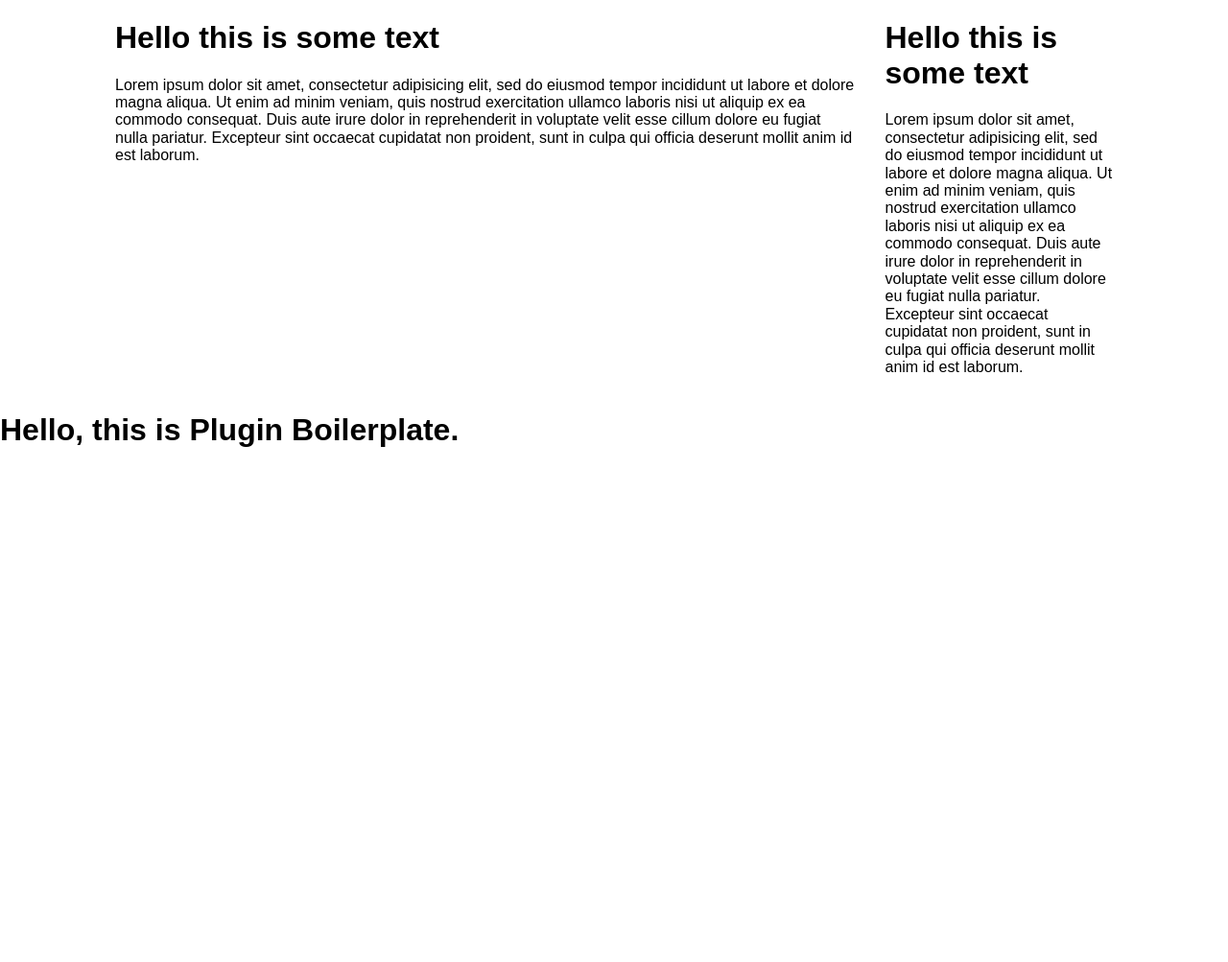
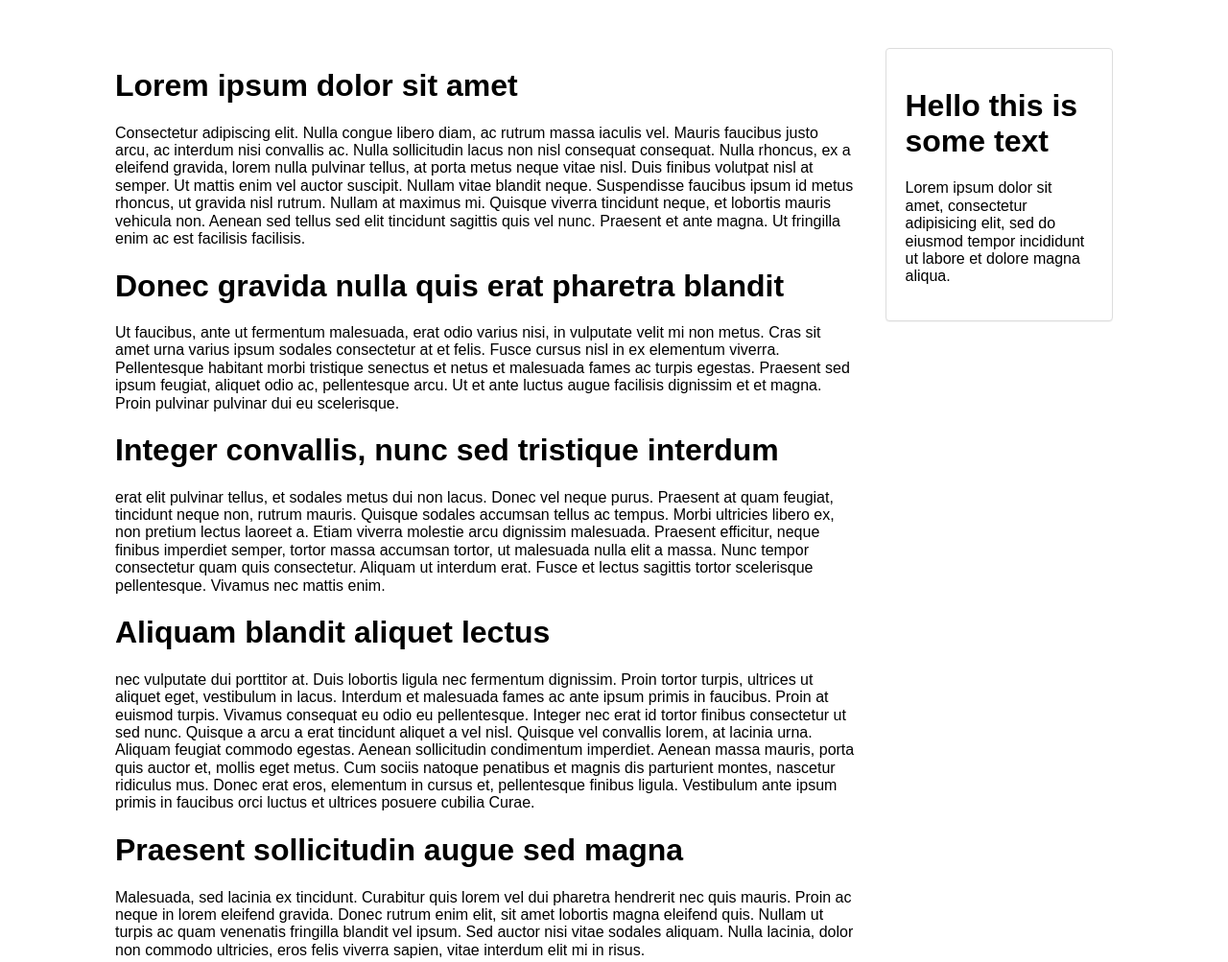
Before and after one commit to patryknawolski/icky, a website built with webpack: page demo/index.html in a window 1280 px wide. Shown: the top 1003 px of the page at 96% size. Before the commit the page ends 800 px from the top, so only its background shows below. Built offline with nearby package versions, Linux system fonts and the light colour scheme.

Commit message:
Update demo content

```diff
--- a/demo/css/demo.css
+++ b/demo/css/demo.css
@@ -1,3 +1,5 @@
+/* Base */
+
 body {
   box-sizing: border-box;
 }
@@ -5,6 +7,8 @@ body {
 body * {
   box-sizing: inherit;
 }
+
+/* Grid */
 
 .container {
   max-width: 1070px;
@@ -14,6 +18,11 @@ body * {
 
 .row {
   margin: 0 -15px;
+}
+
+.row--flex {
+  display: flex;
+  flex-wrap: wrap;
 }
 
 .row::before,
@@ -38,3 +47,19 @@ body * {
 .col-9 {
   width: 75%;
 }
+
+/* Components */
+
+.panel {
+  padding: 20px;
+  background-color: #fff;
+  border: 1px solid #ddd;
+  border-radius: 4px;
+  box-shadow: 0 1px 1px rgba(0,0,0,.05);
+}
+
+/* Layout */
+
+body {
+  margin: 50px 0 100px;
+}
--- a/demo/index.html
+++ b/demo/index.html
@@ -8,15 +8,31 @@
     <link rel="stylesheet" href="css/demo.css" />
   </head>
   <body>
-    <div class="container">
-      <div class="row">
-        <div class="col-9">
-          <h1>Hello this is some text</h1>
-          <p>Lorem ipsum dolor sit amet, consectetur adipisicing elit, sed do eiusmod tempor incididunt ut labore et dolore magna aliqua. Ut enim ad minim veniam, quis nostrud exercitation ullamco laboris nisi ut aliquip ex ea commodo consequat. Duis aute irure dolor in reprehenderit in voluptate velit esse cillum dolore eu fugiat nulla pariatur. Excepteur sint occaecat cupidatat non proident, sunt in culpa qui officia deserunt mollit anim id est laborum.</p>
-        </div>
-        <div class="col-3">
-          <h1>Hello this is some text</h1>
-          <p>Lorem ipsum dolor sit amet, consectetur adipisicing elit, sed do eiusmod tempor incididunt ut labore et dolore magna aliqua. Ut enim ad minim veniam, quis nostrud exercitation ullamco laboris nisi ut aliquip ex ea commodo consequat. Duis aute irure dolor in reprehenderit in voluptate velit esse cillum dolore eu fugiat nulla pariatur. Excepteur sint occaecat cupidatat non proident, sunt in culpa qui officia deserunt mollit anim id est laborum.</p>
+    <div class="wrapper">
+      <div class="container">
+        <div class="row row--flex">
+          <div class="col-9">
+            <h1>Lorem ipsum dolor sit amet</h1>
+            <p>Consectetur adipiscing elit. Nulla congue libero diam, ac rutrum massa iaculis vel. Mauris faucibus justo arcu, ac interdum nisi convallis ac. Nulla sollicitudin lacus non nisl consequat consequat. Nulla rhoncus, ex a eleifend gravida, lorem nulla pulvinar tellus, at porta metus neque vitae nisl. Duis finibus volutpat nisl at semper. Ut mattis enim vel auctor suscipit. Nullam vitae blandit neque. Suspendisse faucibus ipsum id metus rhoncus, ut gravida nisl rutrum. Nullam at maximus mi. Quisque viverra tincidunt neque, et lobortis mauris vehicula non. Aenean sed tellus sed elit tincidunt sagittis quis vel nunc. Praesent et ante magna. Ut fringilla enim ac est facilisis facilisis.</p>
+
+            <h1>Donec gravida nulla quis erat pharetra blandit</h1>
+            <p>Ut faucibus, ante ut fermentum malesuada, erat odio varius nisi, in vulputate velit mi non metus. Cras sit amet urna varius ipsum sodales consectetur at et felis. Fusce cursus nisl in ex elementum viverra. Pellentesque habitant morbi tristique senectus et netus et malesuada fames ac turpis egestas. Praesent sed ipsum feugiat, aliquet odio ac, pellentesque arcu. Ut et ante luctus augue facilisis dignissim et et magna. Proin pulvinar pulvinar dui eu scelerisque.</p>
+
+            <h1>Integer convallis, nunc sed tristique interdum</h1>
+            <p>erat elit pulvinar tellus, et sodales metus dui non lacus. Donec vel neque purus. Praesent at quam feugiat, tincidunt neque non, rutrum mauris. Quisque sodales accumsan tellus ac tempus. Morbi ultricies libero ex, non pretium lectus laoreet a. Etiam viverra molestie arcu dignissim malesuada. Praesent efficitur, neque finibus imperdiet semper, tortor massa accumsan tortor, ut malesuada nulla elit a massa. Nunc tempor consectetur quam quis consectetur. Aliquam ut interdum erat. Fusce et lectus sagittis tortor scelerisque pellentesque. Vivamus nec mattis enim.</p>
+
+            <h1>Aliquam blandit aliquet lectus</h1>
+            <p>nec vulputate dui porttitor at. Duis lobortis ligula nec fermentum dignissim. Proin tortor turpis, ultrices ut aliquet eget, vestibulum in lacus. Interdum et malesuada fames ac ante ipsum primis in faucibus. Proin at euismod turpis. Vivamus consequat eu odio eu pellentesque. Integer nec erat id tortor finibus consectetur ut sed nunc. Quisque a arcu a erat tincidunt aliquet a vel nisl. Quisque vel convallis lorem, at lacinia urna. Aliquam feugiat commodo egestas. Aenean sollicitudin condimentum imperdiet. Aenean massa mauris, porta quis auctor et, mollis eget metus. Cum sociis natoque penatibus et magnis dis parturient montes, nascetur ridiculus mus. Donec erat eros, elementum in cursus et, pellentesque finibus ligula. Vestibulum ante ipsum primis in faucibus orci luctus et ultrices posuere cubilia Curae.</p>
+
+            <h1>Praesent sollicitudin augue sed magna</h1>
+            <p>Malesuada, sed lacinia ex tincidunt. Curabitur quis lorem vel dui pharetra hendrerit nec quis mauris. Proin ac neque in lorem eleifend gravida. Donec rutrum enim elit, sit amet lobortis magna eleifend quis. Nullam ut turpis ac quam venenatis fringilla blandit vel ipsum. Sed auctor nisi vitae sodales aliquam. Nulla lacinia, dolor non commodo ultricies, eros felis viverra sapien, vitae interdum elit mi in risus.</p>
+          </div>
+          <div class="col-3">
+            <div class="panel">
+              <h1>Hello this is some text</h1>
+              <p>Lorem ipsum dolor sit amet, consectetur adipisicing elit, sed do eiusmod tempor incididunt ut labore et dolore magna aliqua.</p>
+            </div>
+          </div>
         </div>
       </div>
     </div>
```
